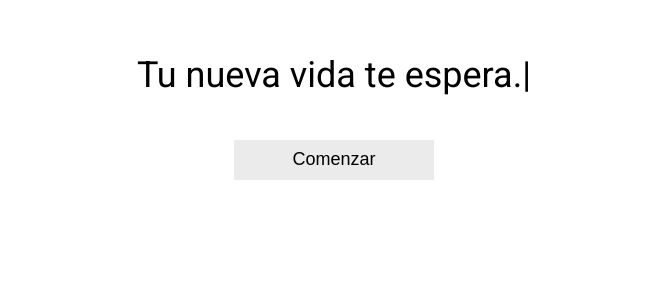
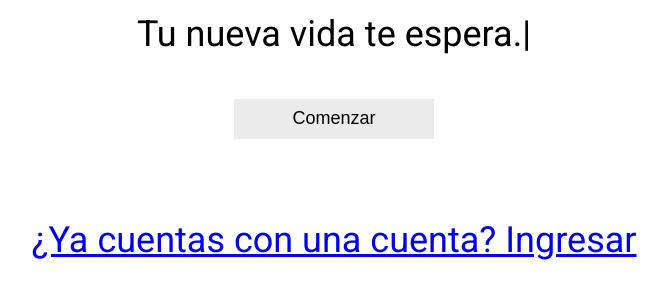
Before and after one commit to NicoGGomez/NoProc, a website with bundled scripts: page index.html in a window 1280 px wide. Shown: the part 406-704 px from the top of the page, without its empty margins (306-974 px from the left). Built offline with nearby package versions, Linux system fonts and the light colour scheme; a web font is replaced by a local one.

Commit message:
prueba de html

```diff
--- a/index.html
+++ b/index.html
@@ -23,6 +23,7 @@
             <p>Tu nueva vida te espera.</p>
             <button class="btn" id="btn-comenzar">Comenzar</button>
         </div>
+        <a href="inicio.html">¿Ya cuentas con una cuenta? Ingresar</a>
     </div>
 
     <div class="contenedor" id="cont-form-nombre">
```
Also changed, not shown: inicio.html (added).
